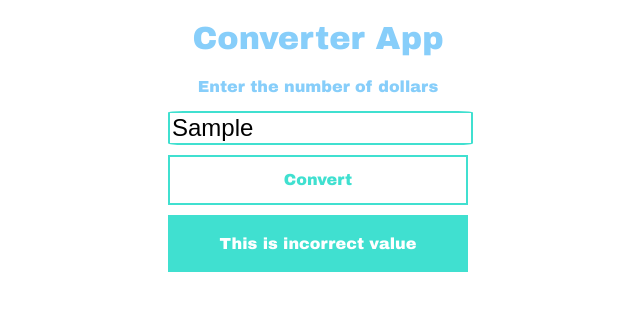
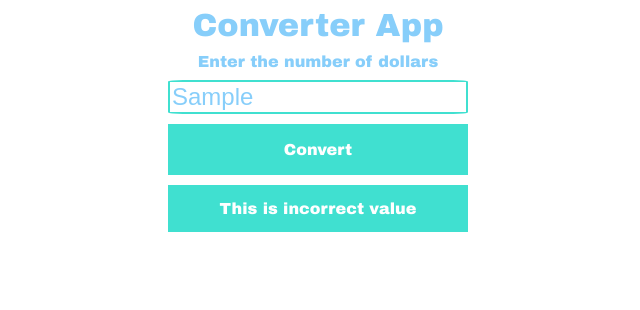
Before and after one commit to LimonJuice322/Dollars-to-cents-converter, a plain HTML site: page index.html in a window 1280 px wide. Both pictures are taken after typing "Sample" into the empty fields and a click on the button "Convert". Shown: the whole page, without its empty margins (322-962 px from the left). Drawn offline with Linux system fonts and the light colour scheme.

Commit message:
Renamed styles by BEM. Added some comments to the script. Added check for negative input value. Added rounding for numbers 0.55 - 0.58

```diff
--- a/converter.js
+++ b/converter.js
@@ -1,14 +1,22 @@
 'use strict'
 
+let btn_convert = document.querySelector('.app__btn-convert');
+btn_convert.addEventListener('click', convert);
+
 function convert() {
-  // Declare variables for input value and message
-  let message, num = document.getElementById('number').value;
+  // Declare obj for input value and further output value
+  let io = {
+    input: document.querySelector('.app__input').value,
+    output: ''
+  }
+  // Get main element
+  let app = document.querySelector('.app');
   // Delete previous result
-  if (document.querySelector('table')) document.querySelector('table').remove();
-  if (document.querySelector('.total')) document.querySelector('.total').remove();
+  if (document.querySelector('.app-table')) document.querySelector('.app-table').remove();
+  if (document.querySelector('.app__output')) document.querySelector('.app__output').remove();
 
-  // Coin counting function
-  function divide_by_coins(number) {
+  // Coin counting function. Splite cents into different coins
+  function split_by_coins(number) {
     let penny, nickel, dime, quarter, balance;
     quarter = Math.floor(number / 25);
     balance = number % 25;
@@ -17,38 +25,45 @@ function convert() {
     nickel = Math.floor(balance / 5);
     balance = balance % 5;
     penny = Math.floor(balance / 1);
-    return `<table>
-              <tr>
-                <td>Coins</td>
-                <td>Count</td>
+    return `<table class="app-table">
+              <tr class="app-table__row">
+                <td class="app-table__cell">Coins</td>
+                <td class="app-table__cell">Count</td>
               </tr>
-              <tr>
-                <td>Quarters (25 &#162)</td><td>${quarter}</td>
+              <tr class="app-table__row">
+                <td class="app-table__cell">Quarters (25 &#162)</td>
+                <td class="app-table__cell">${quarter}</td>
               </tr>
-              <tr>
-                <td>Dimes (10 &#162)</td><td>${dime}</td>
+              <tr class="app-table__row">
+                <td class="app-table__cell">Dimes (10 &#162)</td>
+                <td class="app-table__cell">${dime}</td>
               </tr>
-              <tr>
-                <td>Nickels (5 &#162)</td><td>${nickel}</td>
+              <tr class="app-table__row">
+                <td class="app-table__cell">Nickels (5 &#162)</td>
+                <td class="app-table__cell">${nickel}</td>
               </tr>
-              <tr>
-                <td>Pennies (1 &#162)</td><td>${penny}</td>
+              <tr class="app-table__row">
+                <td class="app-table__cell">Pennies (1 &#162)</td>
+                <td class="app-table__cell">${penny}</td>
               </tr>
             </table>`;
   }
 
-  // Check input value
-  if (!(Number.isFinite(+num))) message = `<div class="total">This is incorrect value</div>`;
+  // Check input value. If input value not number or negative number
+  if (!(Number.isFinite(+io.input)) || io.input.indexOf('-') != -1) io.output = `<p class="app__output">This is incorrect value</p>`;
   else {
+    // Declare variable for cents
     let cents;
-    if (num.indexOf('.') != -1 && num.indexOf('.') < num.length-3) {
-      message = `<div class="total">This is incorrect value</div>`;
+    // If input value not integer, but the balance is over 99 cents
+    if (io.input.indexOf('.') != -1 && io.input.indexOf('.') < io.input.length-3) {
+      io.output = `<p class="app__output">This is incorrect value</p>`;
     } else {
-      cents = +num * 100;
-      message = `<div class="total">Total cents: ${cents}</div>` + divide_by_coins(cents);
+      // Convert dollars to cents. Math.round() used for rounding numbers 0.55 - 0.58
+      cents = Math.round(+io.input * 100);
+      io.output = `<p class="app__output">Total cents: ${cents}</p>` + split_by_coins(cents);
     }
+  }
 
-  }
-  // Create block for function's message
-  document.querySelector('.window').insertAdjacentHTML('beforeend', message);
+  // Render output
+  app.insertAdjacentHTML('beforeend', io.output);
 }
--- a/index.html
+++ b/index.html
@@ -1,18 +1,21 @@
 <!DOCTYPE html>
-<html lang="en" dir="ltr">
+<html lang="en">
   <head>
     <meta charset="utf-8">
     <link rel="stylesheet" href="styles.css">
     <title>"Dollar to cents" converter</title>
   </head>
   <body>
-    <div class="window">
-      <h1>Converter App</h1>
-      <p>Enter the number of dollars</p>
-      <input id="number" type="text" maxlength="8">
-      <button type="button" onclick="convert()" name="convert">Convert</button>
-    </div>
+    <main class="app">
+      <h1 class="app__header">Converter App</h1>
+      <p class="app__input-data">
+        <label class="app__input-label" for="app__input" class="app__description">
+          Enter the number of dollars
+        </label>
+        <input class="app__input" id="app__input" type="text" maxlength="8">
+      </p>
+      <button class="app__btn-convert" type="button" name="convert">Convert</button>
+    </main>
+    <script src="converter.js"></script>
   </body>
-  <script src="converter.js">
-  </script>
 </html>
--- a/styles.css
+++ b/styles.css
@@ -1,76 +1,97 @@
-.window {
+body {
+  font-family: 'Arial Black', sans-serif;
+}
+
+.app {
   margin: 0 auto;
   width: 300px;
-  font-family: 'Arial Black', cursive;
 }
 
-h1 {
+.app__header {
+  text-align: center;
+  padding: 0;
+  margin: 0;
+  color: #87CEFA;
+}
+
+.app__input-data {
+  padding: 0;
+  margin: 0;
+  padding-bottom: 10px;
+}
+
+.app__input-label {
+  display: block;
+  padding: 10px;
   text-align: center;
   color: #87CEFA;
 }
 
-p {
-  text-align: center;
+.app__input {
+  box-sizing: border-box;
+  width: 100%;
+  display: block;
+  font-size: 24px;
   color: #87CEFA;
-}
-
-input {
-  width: 99%;
-  display: block;
-  margin: auto;
-  font-size: 24px;
   border: 2px solid #40E0D0;
   border-radius: 5%;
 }
 
-button {
-  margin-top: 10px;
-  font-family: 'Arial Black', cursive;
+.app__input:focus {
+  outline: none;
+  border: 2px solid #87CEFA;
+}
+
+.app__btn-convert {
+  font-family: inherit;
   font-size: 16px;
   width: 100%;
-  height: 50px;
-  padding: 5px;
+  padding-top: 15px;
+  padding-bottom: 15px;
   color: #40E0D0;
-  background-color: white;
+  background-color: #ffffff;
   border: 2px solid #40E0D0;
 }
 
-button:hover {
+.app__btn-convert:hover,
+.app__btn-convert:focus {
   cursor: pointer;
-  color: white;
+  color: #ffffff;
   background-color: #40E0D0;
   transition: 0.1s;
 }
 
-.total {
+.app__output {
+  margin: 0;
   margin-top: 10px;
+  margin-bottom: 10px;
+  padding: 15px;
   background-color: #40E0D0;
-  color: white;
-  padding: 20px;
+  color: #ffffff;
   text-align: center;
 }
 
-table {
-  margin-top: 10px;
+.app-table {
   width: 100%;
-  color: white;
+  color: #ffffff;
   border-collapse: collapse;
 }
 
-tr:nth-child(odd) {
+.app-table__row:nth-child(odd) {
   background-color: #87CEFA;
 }
 
-tr:nth-child(even) {
+.app-table__row:nth-child(even) {
   background-color: #40E0D0;
 }
 
-td {
+.app-table__cell {
   text-align: center;
-  height: 50px;
+  padding-top: 15px;
+  padding-bottom: 15px;
   width: 50%;
 }
 
-td:nth-child(even) {
+.app-table__cell:nth-child(even) {
   border-left: 1px solid #D3D3D3;
 }
```
